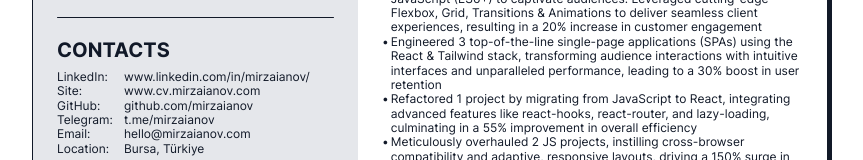
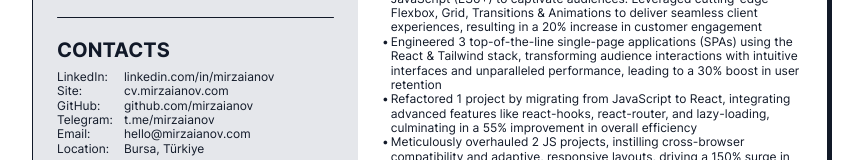
Before and after one commit to mirzaianov/cv-mirzaianov-com, a React (Vite) app: page / in a window 1280 px wide. Shown: the part 207-367 px from the top of the page, without its empty margins (210-1073 px from the left). Built offline with nearby package versions, Linux system fonts and the light colour scheme; the HTML template or start-up script is replaced by a standard one.

Commit message:
fix: added links to Courses

```diff
--- a/src/components/ContactsList.jsx
+++ b/src/components/ContactsList.jsx
@@ -5,13 +5,13 @@ const ContactsList = () => {
     <div className="list-0">
       <Contact
         name="LinkedIn:"
-        href="https://www.linkedin.com/in/mirzaianov/"
-        path="www.linkedin.com/in/mirzaianov/"
+        href="https://linkedin.com/in/mirzaianov/"
+        path="linkedin.com/in/mirzaianov"
       />
       <Contact
         name="Site:"
         href="https://cv.mirzaianov.com"
-        path="www.cv.mirzaianov.com"
+        path="cv.mirzaianov.com"
       />
       <Contact
         name="GitHub:"
--- a/src/components/Course.jsx
+++ b/src/components/Course.jsx
@@ -1,7 +1,12 @@
-const Course = ({ courseName, resource, author }) => {
+const Course = ({ courseName, resource, author, href }) => {
   return (
     <li className="list-0">
-      <div className="p-700 course__name">{courseName}</div>
+      <a
+        href={href}
+        target="_blank"
+      >
+        <div className="p-700 course__name">{courseName}</div>
+      </a>
       <div className="course__info">
         <p>{resource}</p>
         <p>|</p>
--- a/src/components/CoursesList.jsx
+++ b/src/components/CoursesList.jsx
@@ -7,36 +7,43 @@ const CoursesList = () => {
         courseName="Modern TypeScript Complete Course"
         resource="Udemy"
         author="Ivan Petrichenko"
+        href="https://www.udemy.com/course/modern_typescript/"
       />
       <Course
         courseName="React - The Complete Guide 2024 (incl. React Router & Redux)"
         resource="Udemy"
         author="Maximilian Schwarzmüller"
+        href="https://www.udemy.com/course/react-the-complete-guide-incl-redux/"
       />
       <Course
         courseName="NEW Figma 2023: Getting started the Beginner to Pro Class"
         resource="Udemy"
         author="Christine moonlearning"
+        href="https://www.udemy.com/course/figma-beginner/"
       />
       <Course
         courseName="JavaScript Algorithms and Data Structures Masterclass"
         resource="Udemy"
         author="Colt Steele"
+        href="https://www.udemy.com/course/js-algorithms-and-data-structures-masterclass/"
       />
       <Course
         courseName="The Complete JavaScript Course 2024: From Zero to Expert!"
         resource="Udemy"
         author="Jonas Schmedtmann"
+        href="https://www.udemy.com/course/the-complete-javascript-course/"
       />
       <Course
         courseName="CSS - The Complete Guide 2024 (incl. Flexbox, Grid & Sass)"
         resource="Udemy"
         author="Maximilian Schwarzmüller"
+        href="https://www.udemy.com/course/css-the-complete-guide-incl-flexbox-grid-sass/"
       />
       <Course
         courseName="WEB Developer"
         resource="Udemy"
         author="Ivan Petrichenko"
+        href="https://www.udemy.com/course/webdeveloper/"
       />
     </ul>
   );
```
